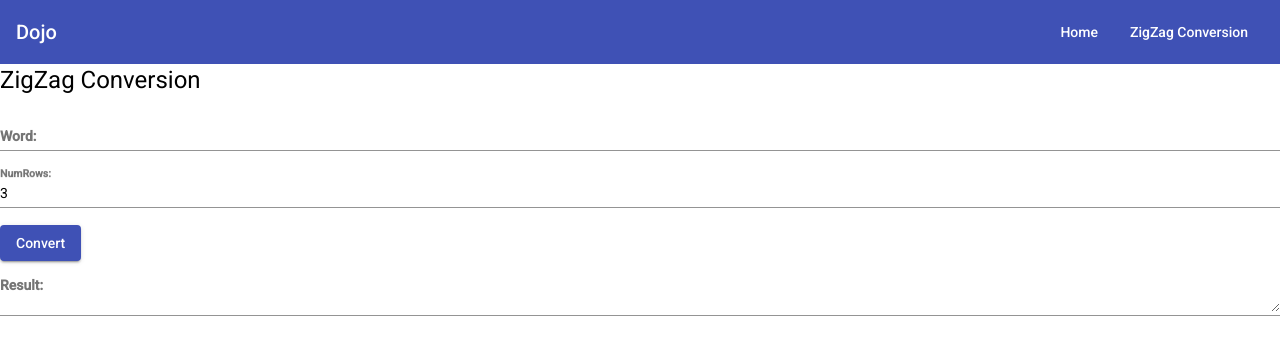
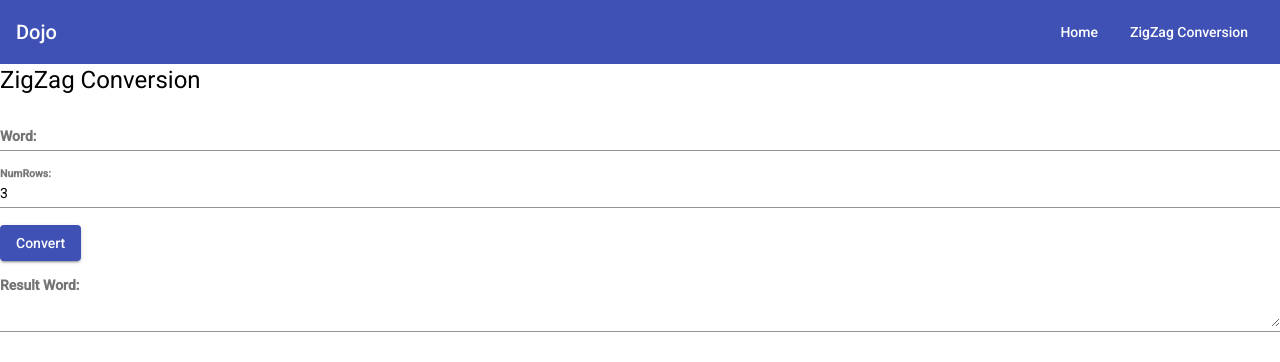
Before and after one commit to bnymnDev/GitDojo, an Angular app: page /zigzag in a window 1280 px wide. Shown: the top 362 px of the page. Built offline with nearby package versions, Linux system fonts and the light colour scheme.

Commit message:
micro changes

```diff
--- a/src/app/zigzag/zigzag.component.html
+++ b/src/app/zigzag/zigzag.component.html
@@ -12,6 +12,7 @@
 <button mat-raised-button color="primary" (click)="convert()">Convert</button>
 
 <mat-form-field>
-  <mat-label>Result:</mat-label>
+  <br>
+  <mat-label>Result Word:</mat-label>
   <textarea matInput [(ngModel)]="result"></textarea>
 </mat-form-field>
```
